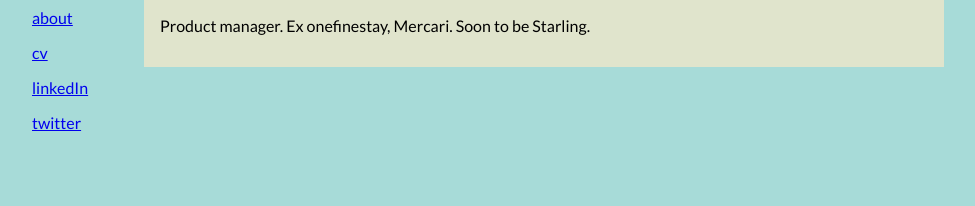
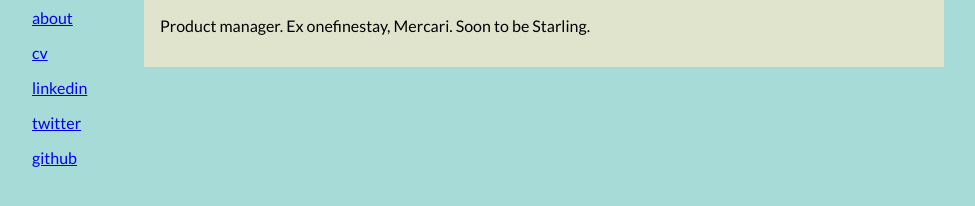
Before and after one commit to farisd/farisdeshmukh, a Next.js app: page / in a window 1280 px wide. Shown: the part 136-342 px from the top of the page, without its empty margins (176-1151 px from the left). Built offline with nearby package versions, Linux system fonts and the light colour scheme.

Commit message:
Improve sidebar to add keys to <li> elements

```diff
--- a/components/Layout.js
+++ b/components/Layout.js
@@ -3,7 +3,33 @@ import Head from 'next/head';
 import PropTypes from 'prop-types';
 import Sidebar from './Sidebar';
 
-const sidebarLinks = ['about', 'cv'];
+const sidebarLinks = [
+  {
+    page: 'about',
+    url: '/about',
+    key: 1,
+  },
+  {
+    page: 'cv',
+    url: '/cv',
+    key: 2,
+  },
+  {
+    page: 'linkedin',
+    url: 'https://www.linkedin.com/in/faris-deshmukh/',
+    key: 3,
+  },
+  {
+    page: 'twitter',
+    url: 'https://www.twitter.com/farisd',
+    key: 4,
+  },
+  {
+    page: 'github',
+    url: 'https://www.github.com/farisd',
+    key: 5,
+  },
+];
 const sidebarWidth = 160;
 const headerHeight = 80;
 
--- a/components/Sidebar.js
+++ b/components/Sidebar.js
@@ -4,16 +4,14 @@ import SidebarElement from './SidebarElement';
 const Sidebar = (props) => {
   const { links, width } = props;
   const listSidebarElements = links.map(link => (
-    <li>
-      <SidebarElement page={link} url={`/${link}`} />
+    <li key={link.key}>
+      <SidebarElement page={link.page} url={link.url} />
     </li>
   ));
   return (
     <div className="sidebar">
       <ul>
         {listSidebarElements}
-        <SidebarElement page="linkedIn" url="https://www.linkedin.com/in/faris-deshmukh/" />
-        <SidebarElement page="twitter" url="https://www.twitter.com/farisd" />
       </ul>
       <style jsx>
         {`
@@ -34,7 +32,11 @@ const Sidebar = (props) => {
 };
 
 Sidebar.propTypes = {
-  links: PropTypes.arrayOf(PropTypes.string).isRequired,
+  links: PropTypes.arrayOf(PropTypes.shape({
+    page: PropTypes.string.isRequired,
+    url: PropTypes.string.isRequired,
+    key: PropTypes.number.isRequired,
+  })).isRequired,
   width: PropTypes.number,
 };
 
```
